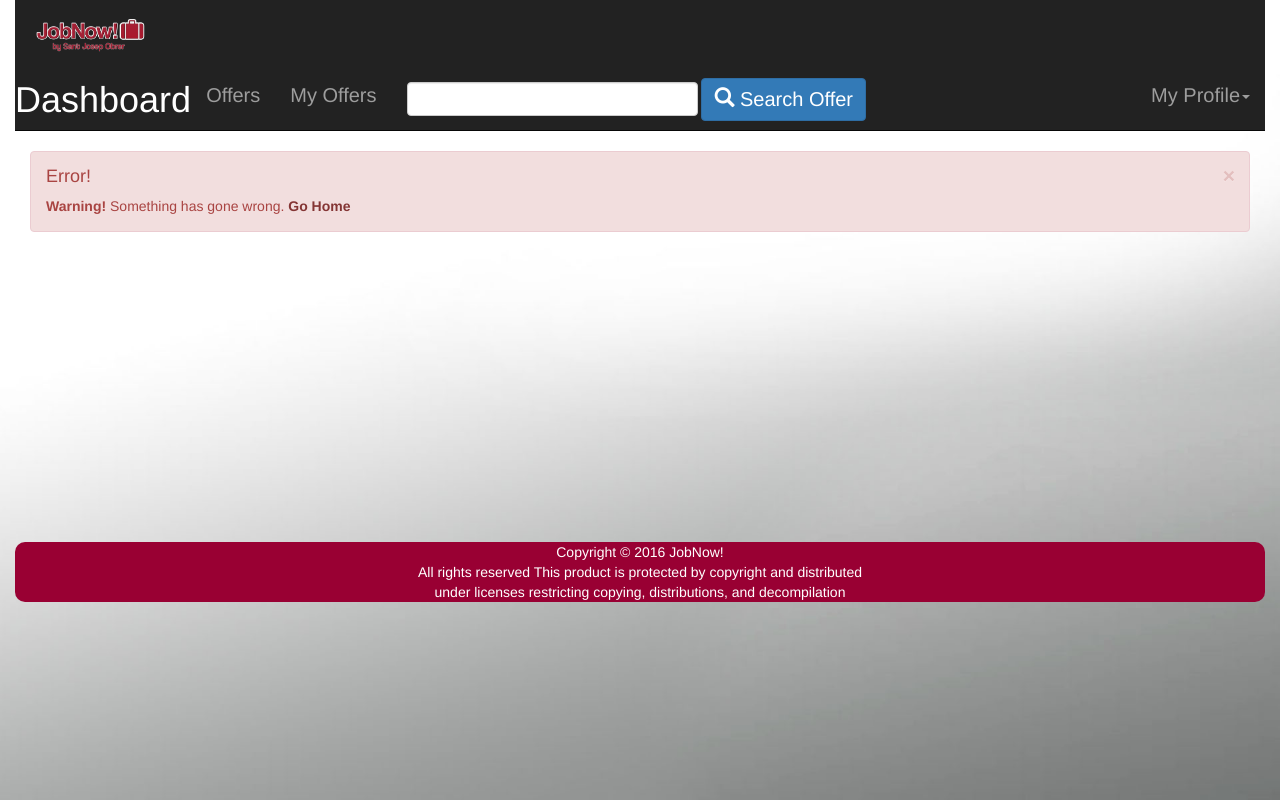
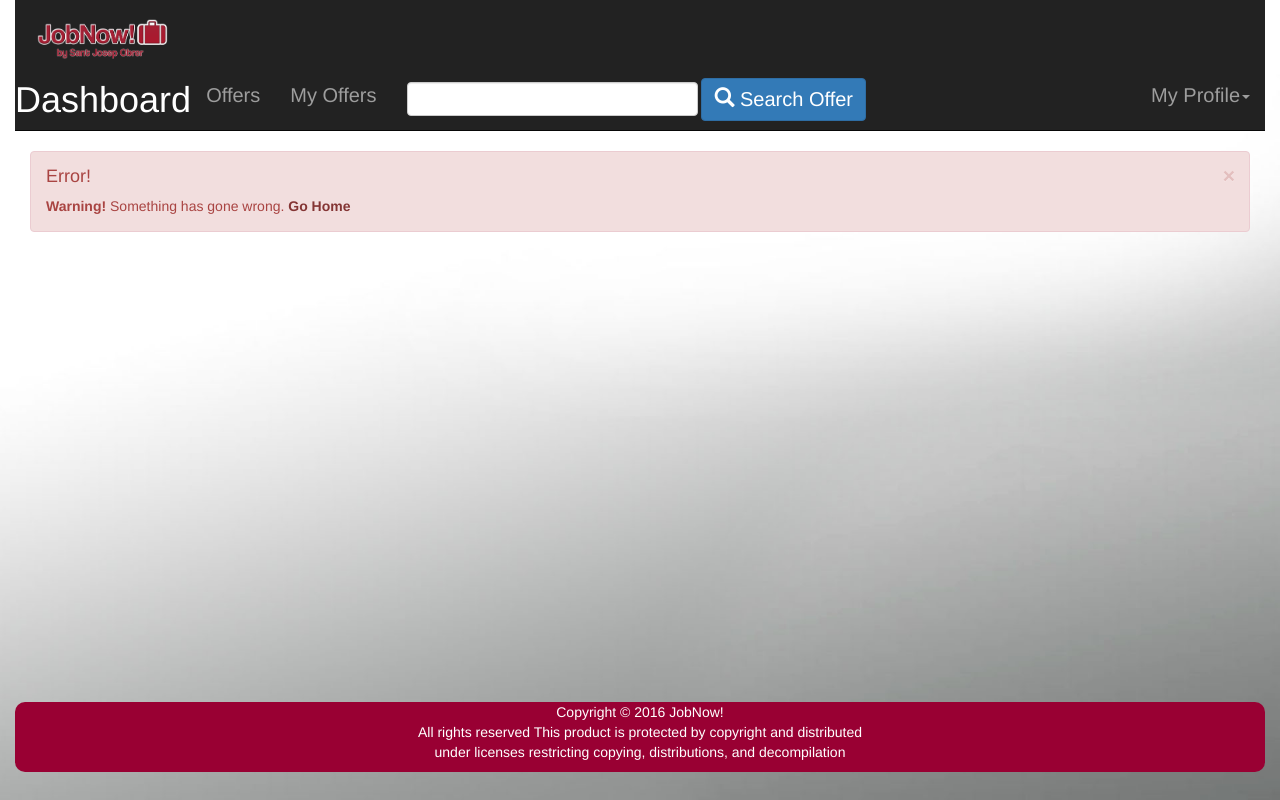
Before and after one commit to Isaac96SM/JobAgency, a PHP site: page /showOffer.php in a window 1280 px wide. Run offline with PHP 8.4, Linux system fonts and the light colour scheme; data that the repository does not hold is empty.

Commit message:
css test1

```diff
--- a/app/homeUser/footer.html
+++ b/app/homeUser/footer.html
@@ -1,10 +1,10 @@
 <!-- End of the page-specific content. -->
 			</div>
 		</div>
-
-	<div class="row" style="clear: both;">
+		<div class="clearfooter"></div>
+	<div class="final row" style="clear: both;">
 		<div class=" col-xs-12">
-			<p id="fondo" class="text-center text-info col-xs-12" >
+			<p id="fondo" class="text-center  col-xs-12" >
 				Copyright &#169; 2016 JobNow!</br>
 				All rights reserved
 
--- a/app/homeUser/headerUser.html
+++ b/app/homeUser/headerUser.html
@@ -25,7 +25,7 @@
 					<div class="navbar-header">
 						<button type="button" class="navbar-toggle" data-toggle="collapse" data-target="#bs-example-navbar-collapse-1">
 						 <span class="sr-only">Toggle navigation</span><span class="icon-bar"></span><span class="icon-bar"></span><span class="icon-bar"></span>
-					</button> <p class="navbar-brand" style="margin-top: 0px; font-size: 20px;"><img src="../../models/images/logo2.png" width="10%"></p>
+					</button> <p class="navbar-brand" style="margin-top: 0px; font-size: 20px;"><img src="../../models/images/logo2.png" width="12%"></p>
 					</div>
 					<div class="collapse navbar-collapse" id="bs-example-navbar-collapse-1">
 						<ul class="nav navbar-nav">
--- a/app/homeUser/style.css
+++ b/app/homeUser/style.css
@@ -2,7 +2,7 @@
     color: white;
     background-color:#990033;
     border-radius: 10px;
-    margin-top: 290px;
+    height: 70px;
 }
 body {
 	margin-top: 0px;
@@ -17,3 +17,15 @@ body {
   -o-background-size: cover;
   background-size: cover;
 }
+.container-fluid{
+    min-height: 100%;
+    position: relative;
+}
+.clearfooter{
+    height:450px;
+    clear: both;
+}
+.final{
+    height: 10px;
+    position: relative;
+}
```
